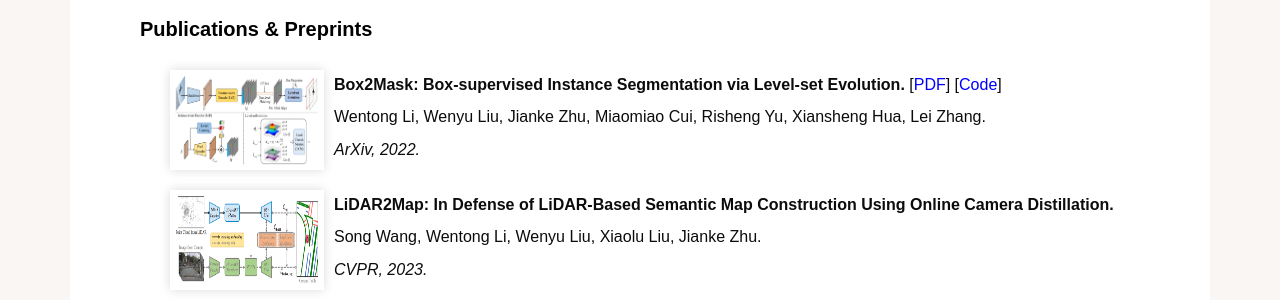
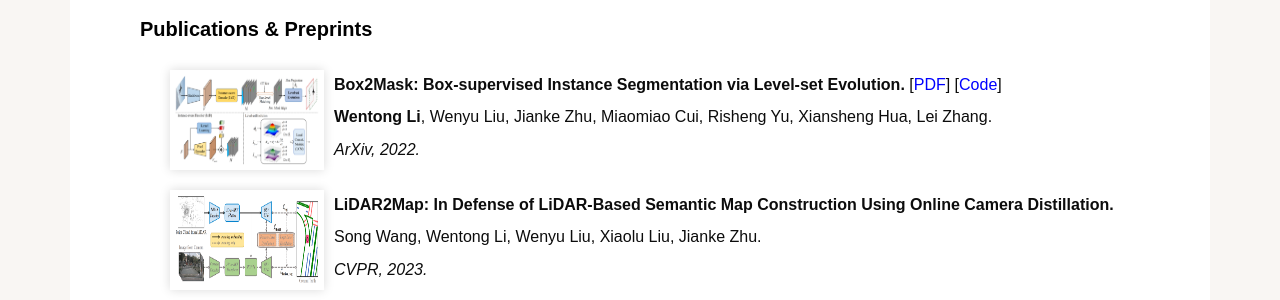
Before and after one commit to cslwt/cslwt.github.io, a Jekyll site: the page index.html, which Jekyll copies as it is, in a window 1280 px wide. Shown: the part 457-757 px from the top of the page. Built offline with Jekyll 4.4.1, drawn with Linux system fonts in a browser that asks for light colours; some web fonts are replaced.

```diff
--- a/index.html
+++ b/index.html
@@ -108,7 +108,7 @@
 									[<a href="https://arxiv.org/pdf/2212.01579.pdf">PDF</a>]
 									[<a href="https://github.com/LiWentomng/BoxInstSeg">Code</a>]
 								</p>
-								<p>Wentong Li, Wenyu Liu, Jianke Zhu, Miaomiao Cui, Risheng Yu, Xiansheng Hua, Lei Zhang.</p>
+								<p><b>Wentong Li</b>, Wenyu Liu, Jianke Zhu, Miaomiao Cui, Risheng Yu, Xiansheng Hua, Lei Zhang.</p>
 								<p>
 									<em>ArXiv, 2022.</em>
 								<p>
@@ -123,7 +123,7 @@
 								<p>
 									<b>LiDAR2Map: In Defense of LiDAR-Based Semantic Map Construction Using Online Camera Distillation.</b>
 								</p>
-								<p>Song Wang, Wentong Li, Wenyu Liu, Xiaolu Liu, Jianke Zhu.</p>
+								<p>Song Wang, </b>Wentong Li</b>, Wenyu Liu, Xiaolu Liu, Jianke Zhu.</p>
 								<p>
 									<em>CVPR, 2023.</em>
 								<p>
@@ -141,7 +141,7 @@
 									[<a href="https://github.com/yangxue0827/h2rbox-mmrotate">Code(MMRotate)</a>]
 									[<a href="https://github.com/yangxue0827/h2rbox-jittor">Code(Jittor)</a>]
 								</p>
-								<p>Xue Yang, Gefan Zhang, Wentong Li, Xuehui Wang, Yue Zhou, Junchi Yan.</p>
+								<p>Xue Yang, Gefan Zhang, </b>Wentong Li</b>, Xuehui Wang, Yue Zhou, Junchi Yan.</p>
 								<p>
 									<em>ICLR, 2023.</em>
 								<p>
@@ -159,7 +159,7 @@
 									[<a href="https://arxiv.org/pdf/2207.09055.pdf">PDF</a>]
 									[<a href="https://github.com/LiWentomng/boxlevelset">Code</a>]
 								</p>
-								<p>Wentong Li, Wenyu Liu, Jianke Zhu, Miaomiao Cui, Xiansheng Hua, Lei Zhang.</p>
+								<p></b>Wentong Li</b>, Wenyu Liu, Jianke Zhu, Miaomiao Cui, Xiansheng Hua, Lei Zhang.</p>
 								<p>
 									<em>ECCV, 2022.</em>
 								<p>
@@ -177,7 +177,7 @@
 									[<a href="https://github.com/LiWentomng/OrientedRepPoints">Code(MMDetection)</a>]
 									[<a href="https://github.com/open-mmlab/mmrotate">Code(MMRotate)</a>]
 								</p>
-								<p>Wentong Li, Yijie Chen, Kaixuan Hu, Jianke Zhu.</p>
+								<p></b>Wentong Li</b>, Yijie Chen, Kaixuan Hu, Jianke Zhu.</p>
 								<p>
 									<em>CVPR, 2022.</em>
 								<p>
```
